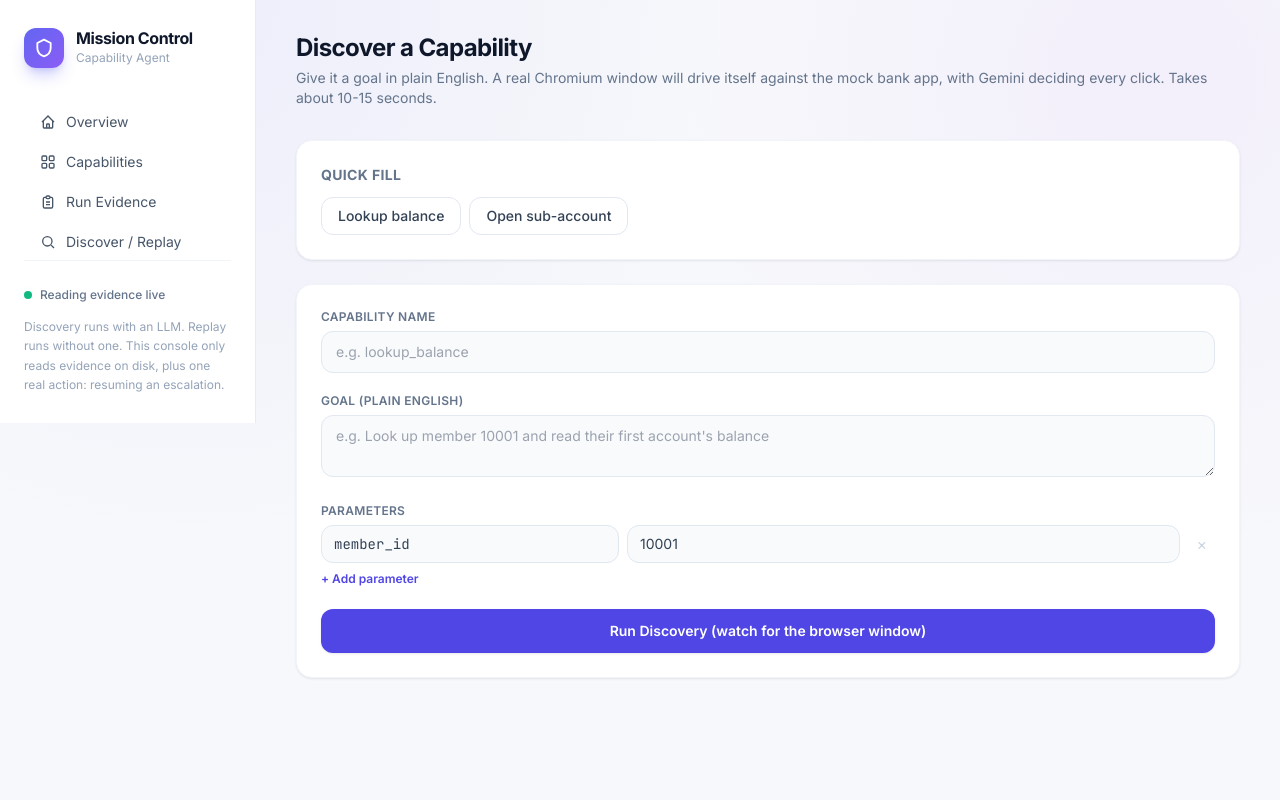
After one commit to kevintlee01/capability-agent, a FastAPI app: template dashboard/templates/discover.html in a window 1280 px wide. The commit adds this page. Run offline with FastAPI, Linux system fonts and the light colour scheme; the template is opened without the code that fills it, so the values that code supplies are empty; some libraries are stand-ins or nearby versions.

Commit message:
Add click-to-run discover/replay buttons to the dashboard
- dashboard/actions.py wraps the same DiscoveryAgent.run()/replay_artifact()
  the CLI already calls -- no duplicated business logic.
- replay_artifact() now accepts an optional run_id so callers know it upfront.
- New /discover (GET+POST) and /artifacts/{name}/{version}/replay (POST)
  routes, run via run_in_threadpool so Playwright's sync calls don't block
  the event loop.
- New discover.html form with quick-fill presets and dynamic param rows.
- artifact_detail.html gains a Run Replay form with quick member-id picks
  for the interesting mock-app scenarios (not found, fraud hold, etc).
- 7 new tests (actions mocked at the agent/engine boundary, routes exercised
  via TestClient with fakes). Full suite: 139 passed.
- Added genuine new live evidence: a fresh Gemini discovery run
  (discover-577e4f76) plus its deterministic replay (replay-47c084d5).
- This is a convenience layer only -- the README's CLI demo path remains
  the graded, documented way to run this project per the assignment.

```diff
--- a/capability_agent/replay/engine.py
+++ b/capability_agent/replay/engine.py
@@ -71,12 +71,13 @@ def replay_artifact(
     allow_risky: bool = False,
     evidence_base: str = "evidence",
     engine: str = "chromium",
+    run_id: str | None = None,
 ) -> ReplayOutcome:
     missing = artifact.param_names() - input_params.keys()
     if missing:
         raise ValueError(f"Missing required input params: {sorted(missing)}")
 
-    run_id = f"replay-{uuid.uuid4().hex[:8]}"
+    run_id = run_id or f"replay-{uuid.uuid4().hex[:8]}"
     logger = RunLogger(run_id, "replay", base_dir=Path(evidence_base))
     allowlist.check_url(artifact.base_url)
     browser = BrowserSession(base_url=artifact.base_url, headless=headless, engine=engine)
--- a/dashboard/main.py
+++ b/dashboard/main.py
@@ -1,10 +1,12 @@
-"""Gorgeous read-mostly dashboard: artifacts, run evidence, and escalations."""
+"""Mostly-read-only dashboard: artifacts, run evidence, escalations, plus demo-friendly discover/replay buttons."""
 from fastapi import FastAPI, Form, Request
 from fastapi.responses import HTMLResponse, RedirectResponse
 from fastapi.staticfiles import StaticFiles
 from fastapi.templating import Jinja2Templates
+from starlette.concurrency import run_in_threadpool
 
 from capability_agent.escalation import operator_cli
+from dashboard.actions import trigger_discover, trigger_replay
 from dashboard.data import (
     EVIDENCE_DIR, get_artifact, get_run_detail, list_artifact_summaries,
     list_run_summaries, outcome_distribution,
@@ -45,3 +47,31 @@ def run_detail(request: Request, run_id: str):
 def resume_run(run_id: str, note: str = Form("")):
     operator_cli.resume(EVIDENCE_DIR / run_id, note or "resumed from dashboard")
     return RedirectResponse(url=f"/runs/{run_id}", status_code=303)
+
+
+def _extract_params(form) -> dict[str, str]:
+    """Pull every 'param__<name>' form field into a plain params dict."""
+    prefix = "param__"
+    return {k[len(prefix):]: v for k, v in form.items() if k.startswith(prefix) and v}
+
+
+@app.get("/discover", response_class=HTMLResponse)
+def discover_form(request: Request):
+    return templates.TemplateResponse(request, "discover.html", {"active": "discover"})
+
+
+@app.post("/discover")
+async def discover_submit(request: Request):
+    form = await request.form()
+    name = (form.get("name") or "").strip()
+    goal = (form.get("goal") or "").strip()
+    run_id = await run_in_threadpool(trigger_discover, name, goal, _extract_params(form))
+    return RedirectResponse(url=f"/runs/{run_id}", status_code=303)
+
+
+@app.post("/artifacts/{name}/{version}/replay")
+async def replay_submit(request: Request, name: str, version: str):
+    form = await request.form()
+    allow_risky = form.get("allow_risky") == "on"
+    run_id = await run_in_threadpool(trigger_replay, name, version, _extract_params(form), allow_risky)
+    return RedirectResponse(url=f"/runs/{run_id}", status_code=303)
--- a/dashboard/templates/base.html
+++ b/dashboard/templates/base.html
@@ -71,6 +71,10 @@ tailwind.config = { theme: { extend: {
         <svg class="h-4 w-4" viewBox="0 0 24 24" fill="none" stroke="currentColor" stroke-width="2"><path d="M9 5H7a2 2 0 00-2 2v12a2 2 0 002 2h10a2 2 0 002-2V7a2 2 0 00-2-2h-2M9 5a2 2 0 002 2h2a2 2 0 002-2M9 5a2 2 0 012-2h2a2 2 0 012 2m-6 7h6m-6 4h6"/></svg>
         Run Evidence
       </a>
+      <a href="/discover" class="nav-link flex items-center gap-2.5 px-3 py-2 rounded-lg hover:bg-slate-50 text-slate-600 {% if active == 'discover' %}active{% endif %}">
+        <svg class="h-4 w-4" viewBox="0 0 24 24" fill="none" stroke="currentColor" stroke-width="2"><circle cx="11" cy="11" r="7"/><path d="M21 21l-4.3-4.3"/></svg>
+        Discover / Replay
+      </a>
     </nav>
     <div class="mt-auto pt-6 border-t border-slate-100 text-xs text-slate-400 leading-relaxed">
       <div class="flex items-center gap-2 mb-3 text-slate-500 font-medium">
--- /dev/null
+++ b/dashboard/templates/discover.html
@@ -0,0 +1,87 @@
+{% extends "base.html" %}
+{% block content %}
+<div class="mb-8">
+  <h1 class="text-2xl font-bold text-slate-900 tracking-tight">Discover a Capability</h1>
+  <p class="text-slate-500 text-sm mt-1">Give it a goal in plain English. A real Chromium window will drive itself against the mock bank app, with Gemini deciding every click. Takes about 10-15 seconds.</p>
+</div>
+
+<div class="bg-white rounded-2xl p-6 shadow-card border border-slate-100 mb-6">
+  <h2 class="text-sm font-bold text-slate-500 uppercase tracking-wide mb-3">Quick fill</h2>
+  <div class="flex flex-wrap gap-2">
+    <button type="button" onclick="fillLookup()" class="text-sm px-4 py-2 rounded-xl border border-slate-200 hover:border-brand-400 hover:bg-brand-50 text-slate-700 font-medium transition">Lookup balance</button>
+    <button type="button" onclick="fillOpenSubAccount()" class="text-sm px-4 py-2 rounded-xl border border-slate-200 hover:border-brand-400 hover:bg-brand-50 text-slate-700 font-medium transition">Open sub-account</button>
+  </div>
+</div>
+
+<form method="post" action="/discover" id="discover-form" class="bg-white rounded-2xl p-6 shadow-card border border-slate-100 space-y-5">
+  <div>
+    <label class="block text-xs font-semibold text-slate-500 uppercase tracking-wide mb-1.5">Capability name</label>
+    <input type="text" name="name" id="f-name" required placeholder="e.g. lookup_balance"
+           class="w-full bg-slate-50 border border-slate-200 rounded-xl px-3.5 py-2.5 text-sm text-slate-800 focus:outline-none focus:ring-2 focus:ring-brand-200 focus:border-brand-400">
+  </div>
+  <div>
+    <label class="block text-xs font-semibold text-slate-500 uppercase tracking-wide mb-1.5">Goal (plain English)</label>
+    <textarea name="goal" id="f-goal" required rows="2" placeholder="e.g. Look up member 10001 and read their first account's balance"
+              class="w-full bg-slate-50 border border-slate-200 rounded-xl px-3.5 py-2.5 text-sm text-slate-800 focus:outline-none focus:ring-2 focus:ring-brand-200 focus:border-brand-400"></textarea>
+  </div>
+  <div>
+    <label class="block text-xs font-semibold text-slate-500 uppercase tracking-wide mb-1.5">Parameters</label>
+    <div id="param-rows" class="space-y-2"></div>
+    <button type="button" onclick="addParamRow('', '')" class="mt-2 text-xs font-semibold text-brand-600 hover:text-brand-700">+ Add parameter</button>
+  </div>
+  <button type="submit" id="submit-btn" class="w-full bg-brand-600 hover:bg-brand-700 text-white text-sm font-semibold px-5 py-3 rounded-xl shadow-card transition">
+    Run Discovery (watch for the browser window)
+  </button>
+</form>
+
+<script>
+function addParamRow(key, value) {
+  const row = document.createElement('div');
+  row.className = 'flex gap-2';
+  row.innerHTML = `
+    <input type="text" placeholder="param name" value="${key}" class="w-1/3 bg-slate-50 border border-slate-200 rounded-xl px-3 py-2 text-sm font-mono" data-role="param-key">
+    <input type="text" placeholder="value" value="${value}" class="flex-1 bg-slate-50 border border-slate-200 rounded-xl px-3 py-2 text-sm" data-role="param-value">
+    <button type="button" onclick="this.parentElement.remove()" class="text-slate-300 hover:text-rose-500 px-2">&times;</button>`;
+  document.getElementById('param-rows').appendChild(row);
+}
+
+function clearParamRows() {
+  document.getElementById('param-rows').innerHTML = '';
+}
+
+function fillLookup() {
+  document.getElementById('f-name').value = 'lookup_balance_demo';
+  document.getElementById('f-goal').value = "Look up member 10001 and read their first account's balance";
+  clearParamRows();
+  addParamRow('member_id', '10001');
+}
+
+function fillOpenSubAccount() {
+  document.getElementById('f-name').value = 'open_sub_account_demo';
+  document.getElementById('f-goal').value = "Open a new Savings sub-account for member 20002 with nickname 'Demo Fund' and an initial deposit of 50, and reach the confirmation screen";
+  clearParamRows();
+  addParamRow('member_id', '20002');
+  addParamRow('account_type', 'Savings');
+  addParamRow('nickname', 'Demo Fund');
+  addParamRow('initial_deposit', '50');
+}
+
+document.getElementById('discover-form').addEventListener('submit', function () {
+  document.querySelectorAll('[data-role="param-key"]').forEach(function (keyInput) {
+    const valueInput = keyInput.nextElementSibling;
+    if (keyInput.value) {
+      const hidden = document.createElement('input');
+      hidden.type = 'hidden';
+      hidden.name = 'param__' + keyInput.value;
+      hidden.value = valueInput.value;
+      this.appendChild(hidden);
+    }
+  }, this);
+  const btn = document.getElementById('submit-btn');
+  btn.disabled = true;
+  btn.textContent = 'Running... watch your screen for the live browser window';
+});
+
+addParamRow('member_id', '10001');
+</script>
+{% endblock %}
--- /dev/null
+++ b/evidence/discover-577e4f76/summary.json
@@ -0,0 +1,4 @@
+{
+  "status": "completed",
+  "artifact_name": "lookup_balance_live_demo2"
+}
--- /dev/null
+++ b/evidence/replay-47c084d5/summary.json
@@ -0,0 +1,6 @@
+{
+  "status": "success",
+  "outputs": {
+    "account_balance": "$998.00"
+  }
+}
```
Also changed, not shown: artifacts/lookup_balance_live_demo2/1.0.0.json (added, +144 -0 lines), dashboard/actions.py (added, +38 -0 lines), dashboard/templates/artifact_detail.html (+36 -0 lines), tests/test_dashboard.py (+56 -0 lines), tests/test_dashboard_actions.py (added, +45 -0 lines), README.md, 2 other files.
